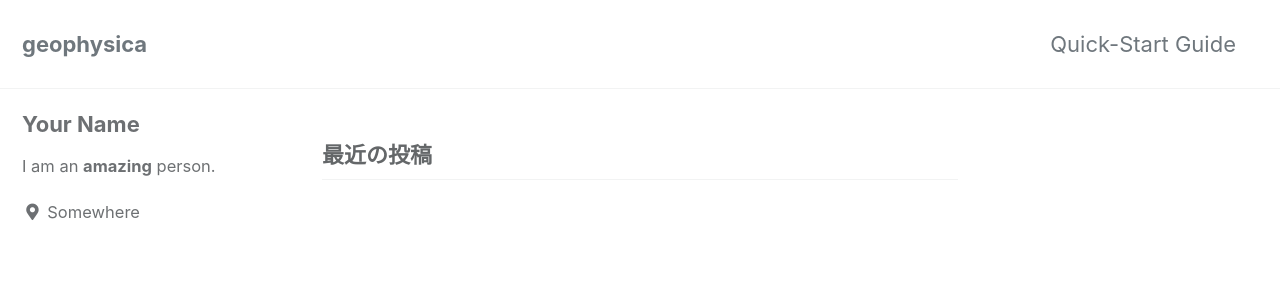
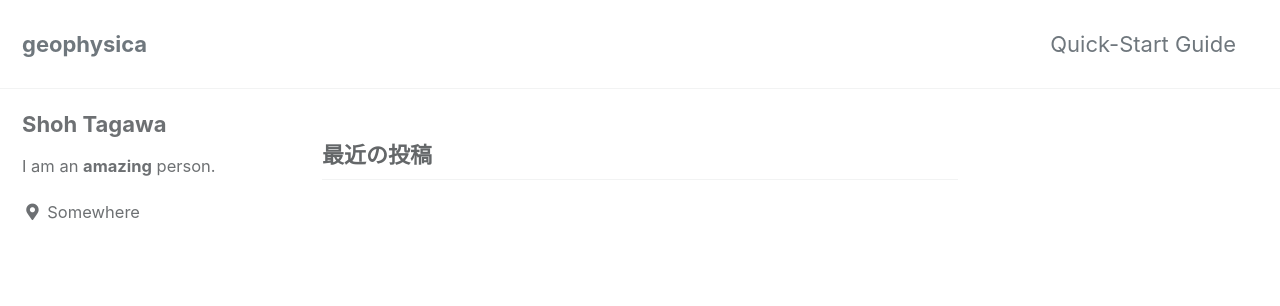
Before and after one commit to ShohTagawa/www, a Jekyll site: the page built from index.html, in a window 1280 px wide. Shown: the top 306 px of the page. Built offline with Jekyll 4.4.1, drawn with Linux system fonts in a browser that asks for light colours; cached includes are drawn as plain includes; the list of posts is cut into pages by our own code.

Commit message:
Update _config.yml

```diff
--- a/_config.yml
+++ b/_config.yml
@@ -94,7 +94,7 @@ analytics:
 
 # Site Author
 author:
-  name             : "Your Name"
+  name             : "Shoh Tagawa"
   avatar           : # path of avatar image, e.g. "/assets/images/bio-photo.jpg"
   bio              : "I am an **amazing** person."
   location         : "Somewhere"
@@ -122,25 +122,12 @@ author:
 # Site Footer
 footer:
   links:
-    - label: "Twitter"
-      icon: "fab fa-fw fa-twitter-square"
-      # url:
-    - label: "Facebook"
-      icon: "fab fa-fw fa-facebook-square"
-      # url:
     - label: "GitHub"
       icon: "fab fa-fw fa-github"
       # url:
-    - label: "GitLab"
+    - label: "Institute"
       icon: "fab fa-fw fa-gitlab"
       # url:
-    - label: "Bitbucket"
-      icon: "fab fa-fw fa-bitbucket"
-      # url:
-    - label: "Instagram"
-      icon: "fab fa-fw fa-instagram"
-      # url:
-
 
 # Reading Files
 include:
```
